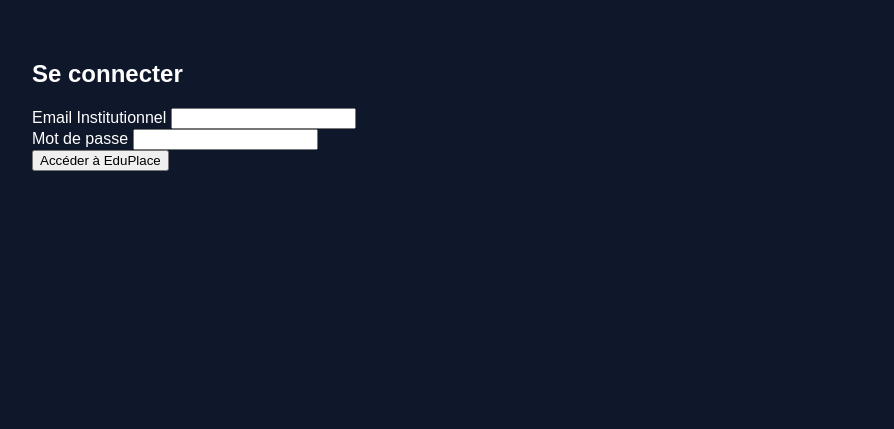
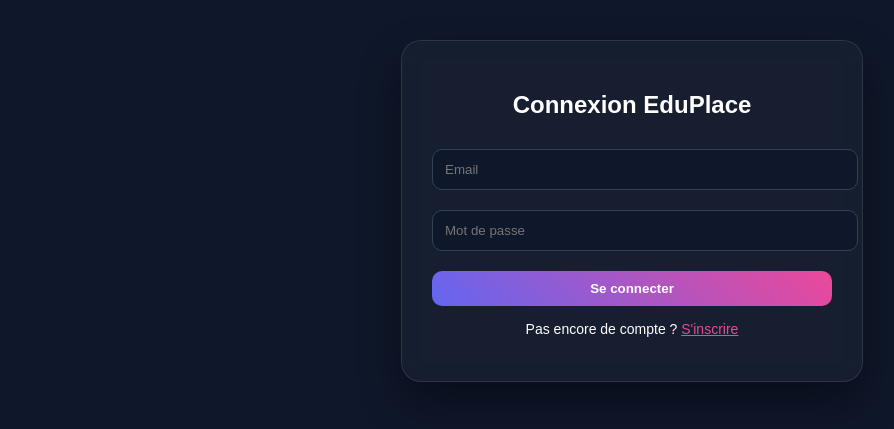
Before and after one commit to julienbanze/EduPlace., a Python web app: template templates/login.html in a window 1280 px wide. Shown: the part 99-528 px from the top of the page, without its empty margins (8-902 px from the left). Run offline with Jinja, Linux system fonts and the light colour scheme; the template is opened without the code that fills it, so the values that code supplies are empty.

Commit message:
Update login.html

```diff
--- a/templates/login.html
+++ b/templates/login.html
@@ -1,20 +1,16 @@
 {% extends "base.html" %}
-{% block title %}Connexion{% endblock %}
 {% block content %}
-<div class="max-w-md mx-auto bg-white p-8 rounded-xl shadow-lg mt-10">
-    <h2 class="text-3xl font-bold text-center mb-6 text-gray-800">Se connecter</h2>
-    <form action="/login" method="post" class="space-y-4">
-        <div>
-            <label class="block text-gray-700">Email Institutionnel</label>
-            <input type="email" name="email" required class="w-full px-4 py-2 border rounded-lg focus:outline-none focus:ring-2 focus:ring-blue-500">
-        </div>
-        <div>
-            <label class="block text-gray-700">Mot de passe</label>
-            <input type="password" name="password" required class="w-full px-4 py-2 border rounded-lg focus:outline-none focus:ring-2 focus:ring-blue-500">
-        </div>
-        <button type="submit" class="w-full bg-blue-700 text-white py-3 rounded-lg font-bold hover:bg-blue-800 transition shadow-md">
-            Accéder à EduPlace
-        </button>
+<div class="glass-card" style="max-width: 400px; margin: auto;">
+    <h2 style="text-align: center;">Connexion EduPlace</h2>
+    <form method="POST">
+        <input type="email" name="email" placeholder="Email" required
+               style="width: 100%; padding: 12px; margin: 10px 0; border-radius: 10px; background: #0f172a; color: white; border: 1px solid #334155;">
+        <input type="password" name="password" placeholder="Mot de passe" required
+               style="width: 100%; padding: 12px; margin: 10px 0; border-radius: 10px; background: #0f172a; color: white; border: 1px solid #334155;">
+        <button type="submit" class="btn-grad" style="width: 100%; margin-top: 10px;">Se connecter</button>
     </form>
+    <p style="text-align: center; font-size: 14px; margin-top: 15px;">
+        Pas encore de compte ? <a href="/inscription" style="color: #ec4899;">S'inscrire</a>
+    </p>
 </div>
 {% endblock %}
```
